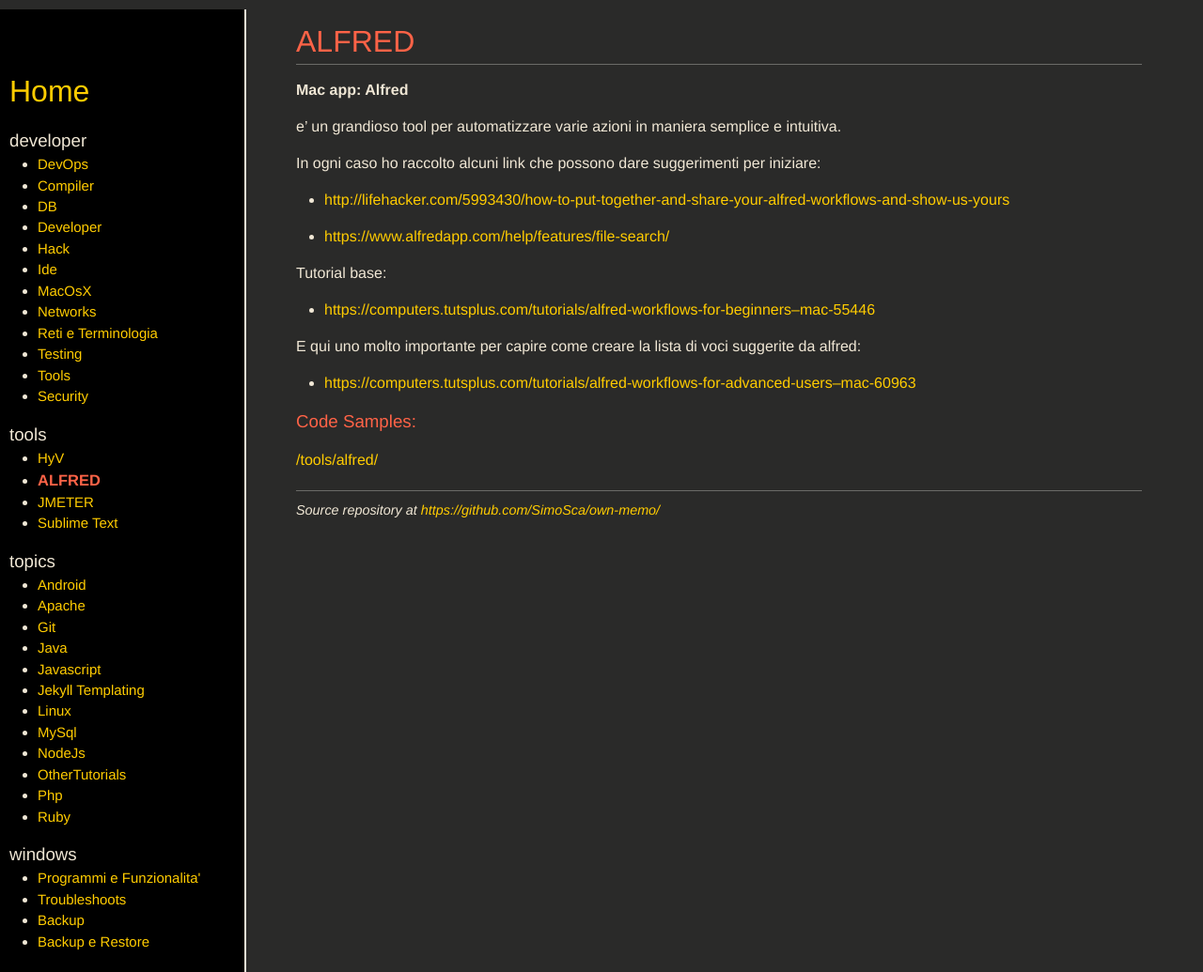
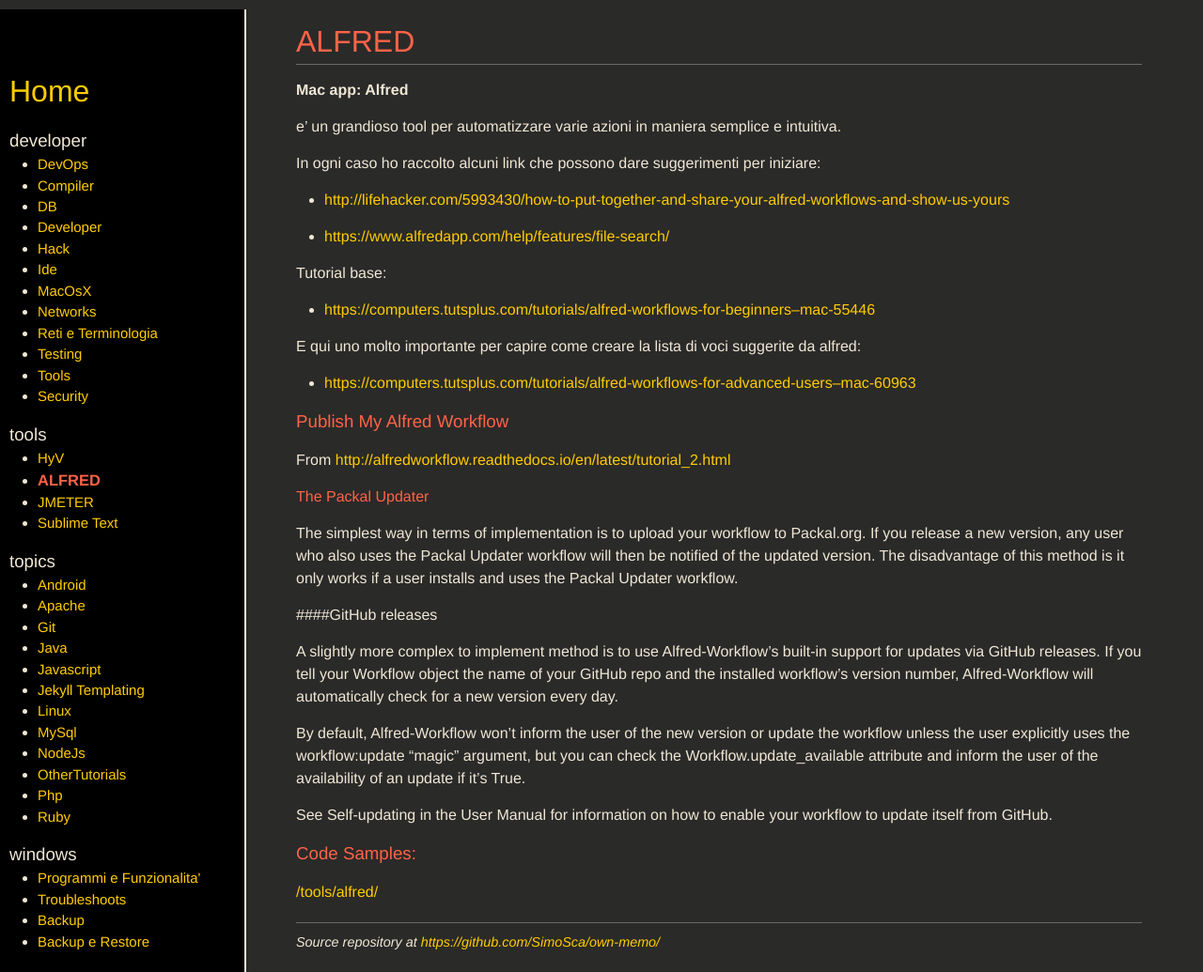
Before and after one commit to SimoSca/own-memo, a Jekyll site: the page built from _pages/tools/alfred.md, in a window 1280 px wide and 1035 px high. Shown: the whole window at 94% size. Built offline with Jekyll 4.4.1, drawn with Linux system fonts in a browser that asks for light colours; nearby versions of some CDN libraries.

Commit message:
[updated] added explanation about publish alfred workflow

```diff
--- a/_pages/tools/alfred.md
+++ b/_pages/tools/alfred.md
@@ -21,3 +21,23 @@
 E qui uno molto importante per capire come creare la lista di voci suggerite da alfred:
 
 - [https://computers.tutsplus.com/tutorials/alfred-workflows-for-advanced-users--mac-60963](https://computers.tutsplus.com/tutorials/alfred-workflows-for-advanced-users--mac-60963)
+
+
+
+
+### Publish My Alfred Workflow
+
+From [http://alfredworkflow.readthedocs.io/en/latest/tutorial_2.html](http://alfredworkflow.readthedocs.io/en/latest/tutorial_2.html)
+
+#### The Packal Updater
+
+The simplest way in terms of implementation is to upload your workflow to Packal.org. If you release a new version, any user who also uses the Packal Updater workflow will then be notified of the updated version. The disadvantage of this method is it only works if a user installs and uses the Packal Updater workflow.
+
+####GitHub releases
+
+A slightly more complex to implement method is to use Alfred-Workflow’s built-in support for updates via GitHub releases. If you tell your Workflow object the name of your GitHub repo and the installed workflow’s version number, Alfred-Workflow will automatically check for a new version every day.
+
+By default, Alfred-Workflow won’t inform the user of the new version or update the workflow unless the user explicitly uses the workflow:update “magic” argument, but you can check the Workflow.update_available attribute and inform the user of the availability of an update if it’s True.
+
+
+See Self-updating in the User Manual for information on how to enable your workflow to update itself from GitHub.
```
